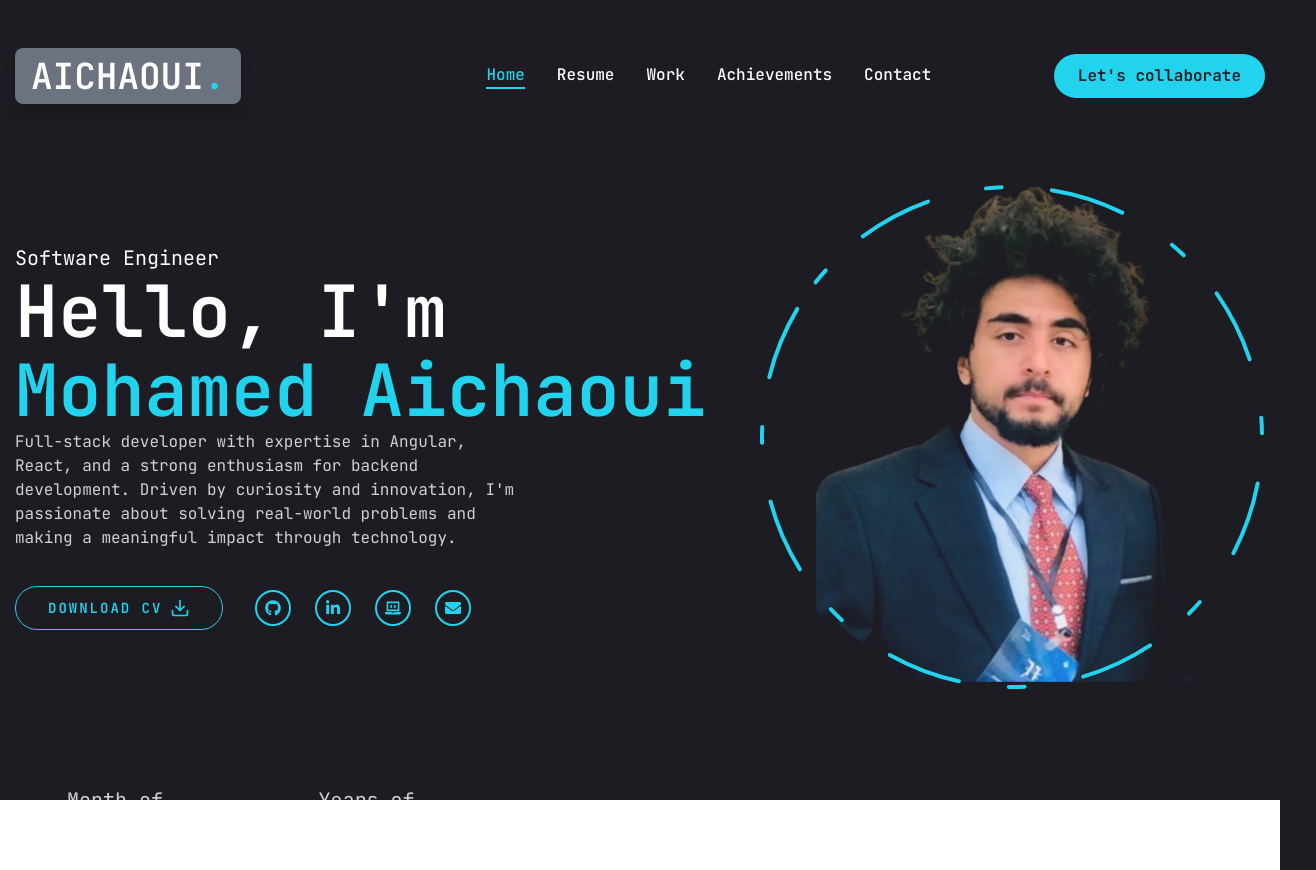
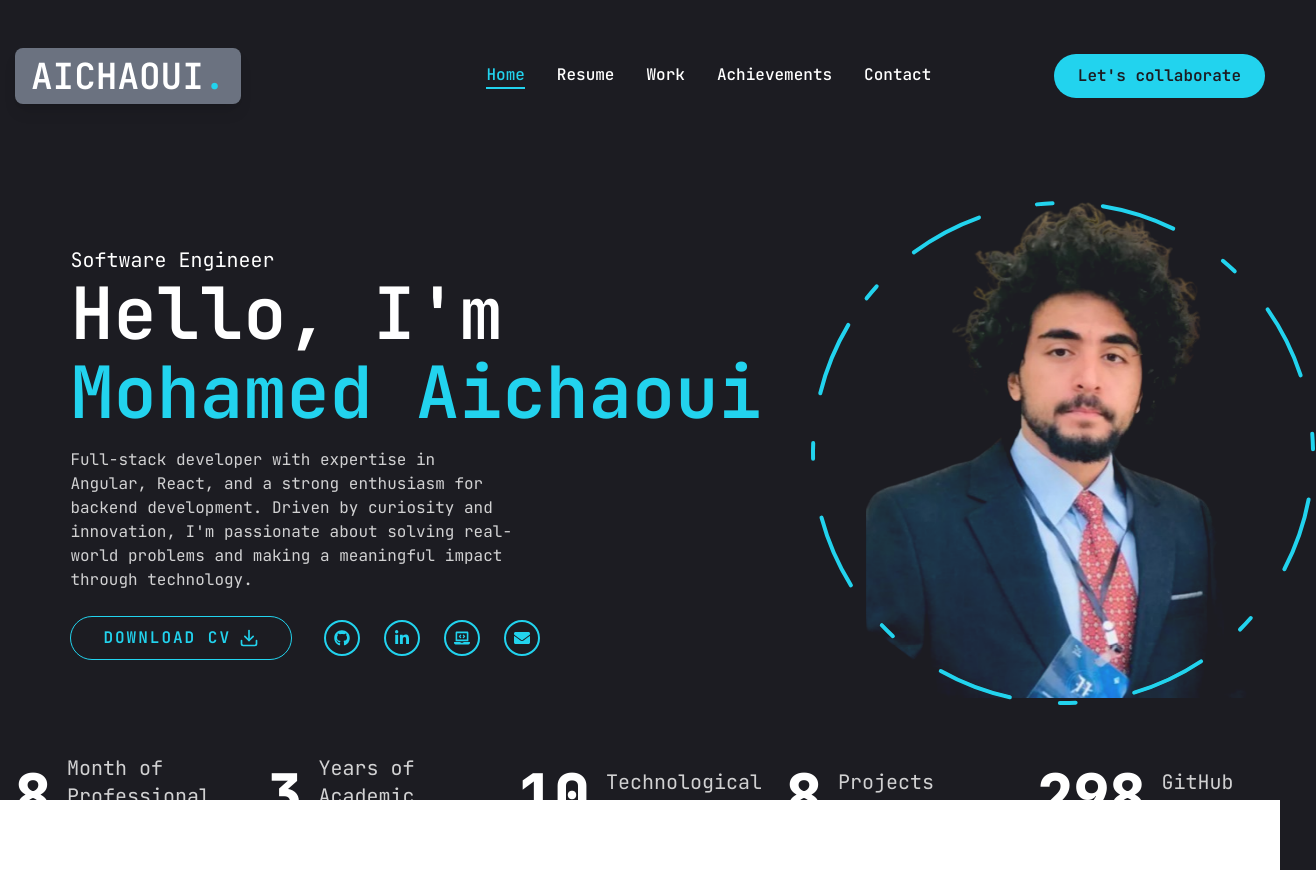
Before and after one commit to mohamedaichaouiii/project, a Next.js app: page / in a window 1280 px wide. Shown: the whole page, 1316 px wide, since content can reach past the window. After the commit the page ends 838 px from the top, so only its background shows below. Built offline with nearby package versions, Linux system fonts and the light colour scheme.

Commit message:
Update page.jsx

```diff
--- a/app/page.jsx
+++ b/app/page.jsx
@@ -7,16 +7,17 @@ import { FiDownload } from "react-icons/fi";
 const Home = () => {
   return (
     <section className="h-full">
-      <div className="container mx-auto h-full">
-        <div className="flex flex-col xl:flex-row items-center justify-between xl:pt-8 xl:pb-24">
-          <div className="text-center xl:text-left order-2 xl:order-none">
-            <span className="text-xl">Software Engineer</span>
+      <div className="container mx-auto h-full px-4">
+        <div className="flex flex-col items-center justify-center gap-8 py-8 md:flex-row md:gap-12 md:py-12">
+          <div className="text-center md:text-left">
+            <span className="text-lg md:text-xl">Software Engineer</span>
             <h1 className="h1">
               Hello, I'm <br /> <span className="text-cyan-400">Mohamed Aichaoui</span>
             </h1>
-            <p className="max-w-[500px] mb-9 text-white/80">
-          Full-stack developer with expertise in Angular, React, and a strong enthusiasm for backend development. Driven by curiosity and innovation, I'm passionate about solving real-world problems and making a meaningful impact through technology.   </p>
-            <div className="flex flex-col xl:flex-row items-center gap-8">
+            <p className="mt-4 text-sm text-white/80 md:text-base max-w-[90vw] md:max-w-[450px]">
+              Full-stack developer with expertise in Angular, React, and a strong enthusiasm for backend development. Driven by curiosity and innovation, I'm passionate about solving real-world problems and making a meaningful impact through technology.
+            </p>
+            <div className="flex flex-col items-center gap-6 mt-6 md:flex-row md:gap-8">
               <a
                 href="https://drive.google.com/file/d/1Rs8vNmL7gRNR1dNrc7WpJJwZbl7t11y6/view?usp=sharing"
                 target="_blank"
@@ -25,26 +26,24 @@ const Home = () => {
                 <Button
                   variant="outline"
                   size="lg"
-                className="uppercase flex items-center gap-2"
+                  className="flex items-center gap-2 text-sm md:text-base"
                 >
                   <span>Download CV</span>
-                <FiDownload className="text-xl" />
+                  <FiDownload className="text-lg md:text-xl" />
                 </Button>
               </a>
-              <div className="mb-8 xl:mb-0">
               <Socials
-                  containerStyles="flex gap-6"
-                  iconStyles="w-9 h-9 border-2 border-cyan-400 rounded-full flex justify-center items-center text-cyan-400 text-base hover:bg-cyan-400 hover:text-primary transition-all duration-500"
+                containerStyles="flex gap-4 md:gap-6"
+                iconStyles="w-8 h-8 md:w-9 md:h-9 border-2 border-cyan-400 rounded-full flex justify-center items-center text-cyan-400 text-base hover:bg-cyan-400 hover:text-primary transition-all duration-500"
               />
             </div>
           </div>
-          </div>
-          <div className="order-1 xl:order-none mb-8 xl:mb-0">
+          <div className="w-full max-w-[300px] md:max-w-[400px]">
             <Photo />
           </div>
         </div>
       </div>
-      < Stats />
+      <Stats />
     </section>
   );
 };
```
Lines whose indentation alone changed are shown as unchanged.
